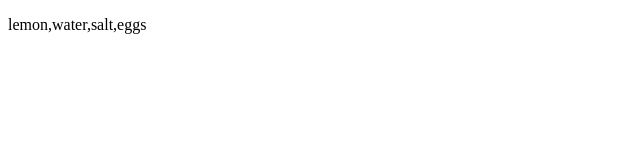
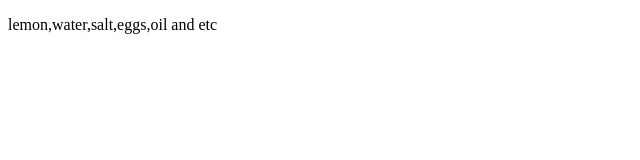
Before and after one commit to Zack-Ali/Restaurants-website, a plain HTML site: page secret.html in a window 1280 px wide. Shown: the full height of the page, 0-640 px from the left. Drawn offline with Linux system fonts and the light colour scheme.

Commit message:
first commit -add secret

```diff
--- a/secret.html
+++ b/secret.html
@@ -7,7 +7,7 @@
 </head>
 <body>
     <p>
-        lemon,water,salt,eggs
+        lemon,water,salt,eggs,oil and etc
     </p>
 </body>
 </html>
```
